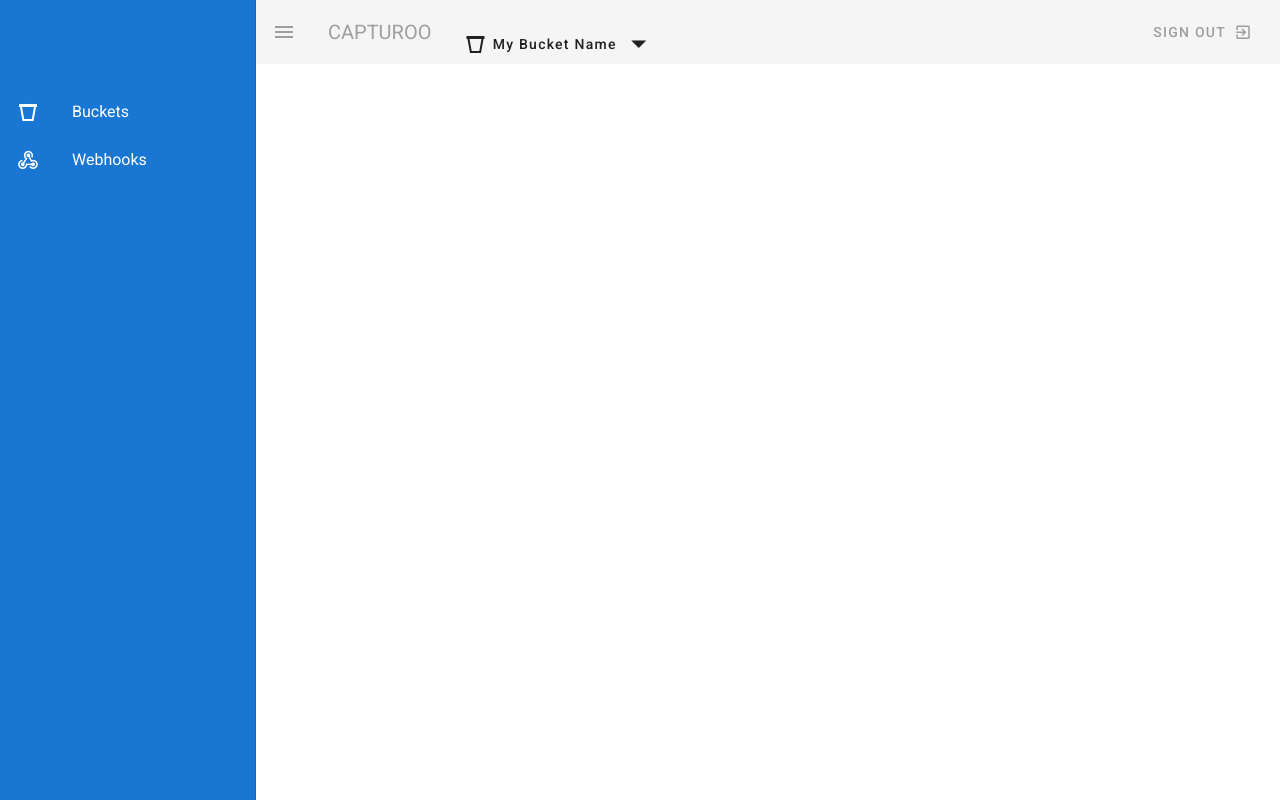
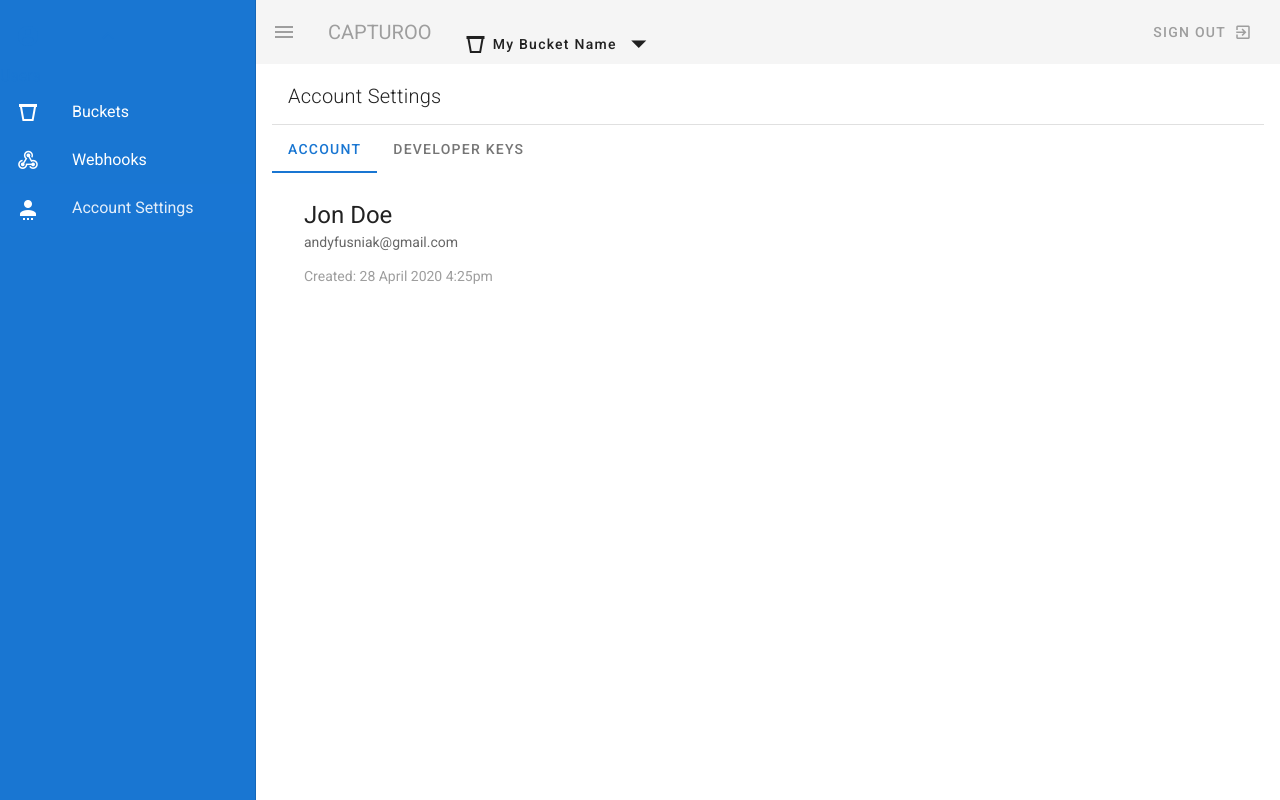
Before and after one commit to capturoo/capturoo-dashboard-vue, a Vue app: page /account-settings in a window 1280 px wide. Built offline with nearby package versions, Linux system fonts and the light colour scheme.

Commit message:
Account settings

```diff
--- a/src/components/Navbar.vue
+++ b/src/components/Navbar.vue
@@ -57,7 +57,8 @@ export default {
       drawer: true,
       links: [
         { icon: 'mdi-bucket-outline', text: 'Buckets', route: { name: 'buckets-overview' } },
-        { icon: 'mdi-webhook', text: 'Webhooks', route: { name: 'webhooks-overview' } }
+        { icon: 'mdi-webhook', text: 'Webhooks', route: { name: 'webhooks-overview' } },
+        { icon: 'mdi-account-settings', text: 'Account Settings', route: { name: 'account-settings' }}
       ]
     }
   },
--- a/src/components/SelectBucketDialog.vue
+++ b/src/components/SelectBucketDialog.vue
@@ -1,14 +1,35 @@
 <template>
 <div>
   <v-btn text @click.stop="dialog = true" class="ml-4">
-        <v-icon>mdi-bucket-outline</v-icon>
-        <span class="text-capitalize pl-1 pr-1">{{ bucketName }}</span>
-        <v-icon large>mdi-menu-down</v-icon>
-    </v-btn>
+    <v-icon>mdi-bucket-outline</v-icon>
+    <span class="text-capitalize pl-1 pr-1">{{ bucketName }}</span>
+    <v-icon large>mdi-menu-down</v-icon>
+  </v-btn>
 
   <v-row justify="center">
     <v-dialog v-model="dialog" max-width="900px">
-      <v-card>
+
+      <v-card v-show="!loaded" class="text-center" justify="center" height="300px">
+        <v-card-text>
+          <v-container fill-height fluid>
+                  <v-row align="center"
+      justify="center">
+      <v-col>
+
+        <v-progress-circular
+                    :size="70"
+                    :width="3"
+                    color="primary"
+                    indeterminate
+                  ></v-progress-circular>
+      </v-col>
+  </v-row>
+          </v-container>
+
+        </v-card-text>
+      </v-card>
+
+      <v-card v-show="loaded">
         <v-card-title>Select a bucket</v-card-title>
         <v-card-text>
           <v-simple-table height="300px">
@@ -47,7 +68,7 @@
         <v-card-actions>
           <v-spacer></v-spacer>
           <v-btn
-            @click="dialog = false"
+            @click="cancel"
             text>Cancel</v-btn>
           <v-btn
             @click="selectBucket"
@@ -68,6 +89,7 @@ export default {
   },
   data () {
     return {
+      loaded: false,
       disabled: true,
       dialog: false,
       selectedRow: '',
@@ -86,10 +108,20 @@ export default {
       ]
     }
   },
+  beforeUpdate() {
+    setTimeout(() => {
+      console.log('loaded')
+      this.loaded = true
+    }, 2000)
+  },
   methods: {
     rowClicked(row) {
       this.selectedRow = row
       this.disabled = false
+    },
+    cancel() {
+      this.dialog = false
+      this.disabled = true
     },
     selectBucket() {
       this.$emit('selected', {
--- a/src/router/index.ts
+++ b/src/router/index.ts
@@ -44,6 +44,11 @@ const routes: Array<RouteConfig> = [
     path: '/webhooks/:webhookId',
     name: 'view-webhook',
     component: () => import(/* webpackChunkName: "view-webhook" */ '../views/webhooks/ViewWebhook.vue')
+  },
+  {
+    path: '/account-settings',
+    name: 'account-settings',
+    component: () => import(/* webpackChunkName: "account-settings" */ '../views/account/AccountSettings.vue')
   }
 ]
 
--- /dev/null
+++ b/src/views/account/AccountSettings.vue
@@ -0,0 +1,55 @@
+<template>
+  <div class="buckets">
+    <div class="mb-3">
+      <span class="ml-4 title font-weight-light">Account Settings</span>
+    </div>
+
+    <v-divider></v-divider>
+
+    <v-tabs v-model="tab">
+      <v-tab>Account</v-tab>
+      <v-tab>Developer Keys</v-tab>
+    </v-tabs>
+
+    <v-tabs-items v-model="tab">
+      <v-tab-item :transition="false" :reverse-transition="false">
+        <v-card flat>
+          <v-card-text>
+            <v-list-item three-line>
+              <v-list-item-content>
+                <v-list-item-title class="headline mb-1">Jon Doe</v-list-item-title>
+                <v-list-item-subtitle>andyfusniak@gmail.com</v-list-item-subtitle>
+                <p class="grey--text darken-12 pt-4">Created: 28 April 2020 4:25pm</p>
+              </v-list-item-content>
+            </v-list-item>
+          </v-card-text>
+        </v-card>
+      </v-tab-item>
+
+      <v-tab-item :transition="false" :reverse-transition="false">
+        <v-card flat>
+          <v-card flat>
+          <v-card-text>
+            <v-list-item three-line>
+              <v-list-item-content>
+                <v-list-item-title class="headline mb-1">Private API Key</v-list-item-title>
+                <v-list-item-subtitle>Crl1Ml8BtiWD1CISVLQeaSgZ6tzZHObZN6tu9dukcf3</v-list-item-subtitle>
+              </v-list-item-content>
+            </v-list-item>
+          </v-card-text>
+        </v-card>
+        </v-card>
+      </v-tab-item>
+    </v-tabs-items>
+  </div>
+</template>
+
+<script>
+export default {
+  data () {
+    return {
+      tab: null
+    }
+  }
+}
+</script>
```
Also changed, not shown: src/components/ConfirmDialog.vue (+2 -7 lines).
